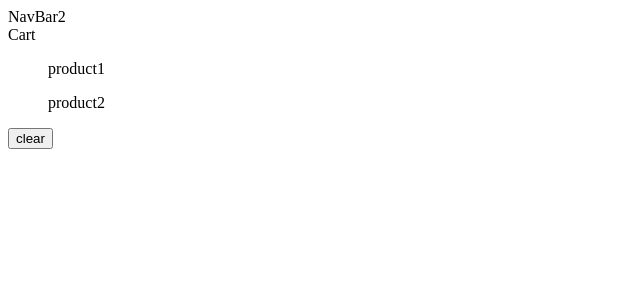
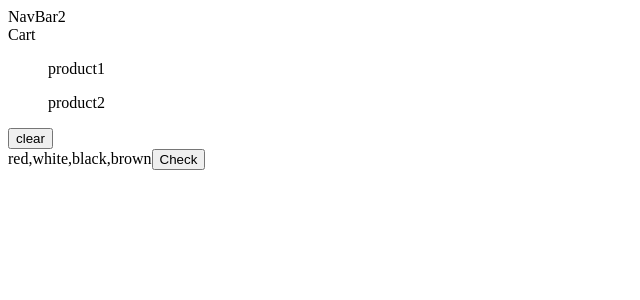
Before and after one commit to ThihanWinhtet/ReactByMosh, a React (Vite) app: page / in a window 1280 px wide. Shown: the top 300 px of the page, without its empty margins (0-640 px from the left). Built offline with nearby package versions, Linux system fonts and the light colour scheme.

Commit message:
test immer.

```diff
--- a/src/App.tsx
+++ b/src/App.tsx
@@ -7,16 +7,35 @@ import Cart from "./Cart";
 import NavBar from "./NavBar";
 
 function App() {
-  let [cartItems, setCartItem] = useState(['product1', 'product2']);
+  let [cartItems, setCartItem] = useState(["product1", "product2"]);
+  let [colorItems, setColor] = useState(["red", "white", "black", "brown"]);
 
   let check = () => {
+    setColor(produce(draf=>{
+
+      draf.pop();
+
+      draf.push('he');
+      draf.push('yo');
+      draf.pop();
+      draf.push('wo');
+
+    }))
   };
 
   return (
     <div>
       <NavBar cartItemCount={cartItems.length}></NavBar>
-      <Cart cartItem={cartItems} clear={()=> {setCartItem([])}}></Cart>
-      {/* <button onClick={check}> Check </button> */}
+      <Cart
+        cartItem={cartItems}
+        clear={() => {
+          setCartItem([]);
+        }}
+      ></Cart>
+
+      <br />
+      {colorItems + ''}
+      <button onClick={check}> Check </button>
     </div>
   );
 }
--- a/src/Cart.tsx
+++ b/src/Cart.tsx
@@ -9,7 +9,7 @@ const Cart = ({cartItem, clear} : Props) => {
     <>
     <div>Cart</div>
     <ul>
-        {cartItem.map(item=> <p>{item}</p>)}
+        {cartItem.map(item=> <p key={item}>{item}</p>)}
     </ul>
     <button onClick={clear}>clear</button>
     </>
```
